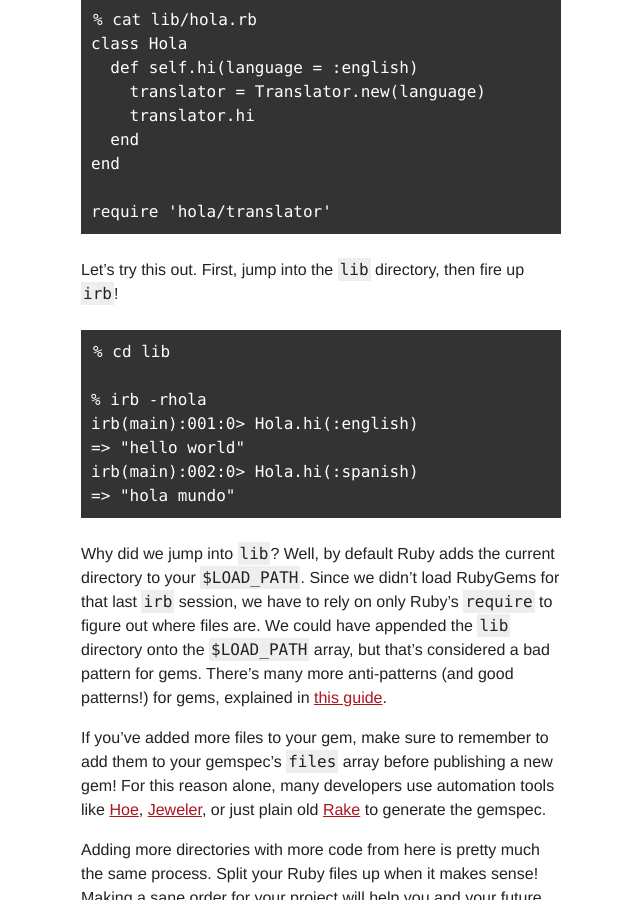
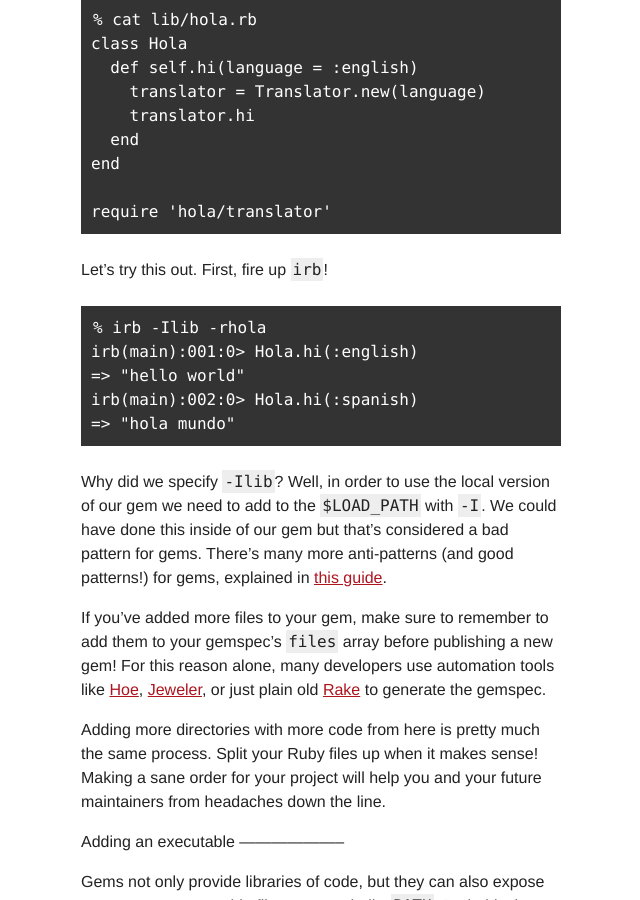
Before and after one commit to radar/guides, a Jekyll site: the page built from make-your-own-gem.md, in a window 1280 px wide and 900 px high, scrolled down 4865 px. Shown: the whole window, without its empty margins (319-959 px from the left). Built offline with Jekyll 4.4.1, drawn with Linux system fonts in a browser that asks for light colours.

Commit message:
Fix example for 1.9 (current directory isn't in $LOAD_PATh) and be more clear about the $LOAD_PATH antipattern

```diff
--- a/make-your-own-gem.md
+++ b/make-your-own-gem.md
@@ -205,21 +205,17 @@ But now our `hola.rb` file has some code to load the `Translator`:
 
     require 'hola/translator'
 
-Let's try this out. First, jump into the `lib` directory, then fire up `irb`!
+Let's try this out. First, fire up `irb`!
 
-    % cd lib
-
-    % irb -rhola
+    % irb -Ilib -rhola
     irb(main):001:0> Hola.hi(:english)
     => "hello world"
     irb(main):002:0> Hola.hi(:spanish)
     => "hola mundo"
 
-Why did we jump into `lib`? Well, by default Ruby adds the current directory
-to your `$LOAD_PATH`. Since we didn't load RubyGems for that last `irb`
-session, we have to rely on only Ruby's `require` to figure out where files
-are. We could have appended the `lib` directory onto the `$LOAD_PATH` array,
-but that's considered a bad pattern for gems. There's many more anti-patterns
+Why did we specify `-Ilib`? Well, in order to use the local version of our gem
+we need to add to the `$LOAD_PATH` with `-I`. We could have done this inside of
+our gem but that's considered a bad pattern for gems. There's many more anti-patterns
 (and good patterns!) for gems, explained in [this guide](/patterns).
 
 If you've added more files to your gem, make sure to remember to add them to
```
